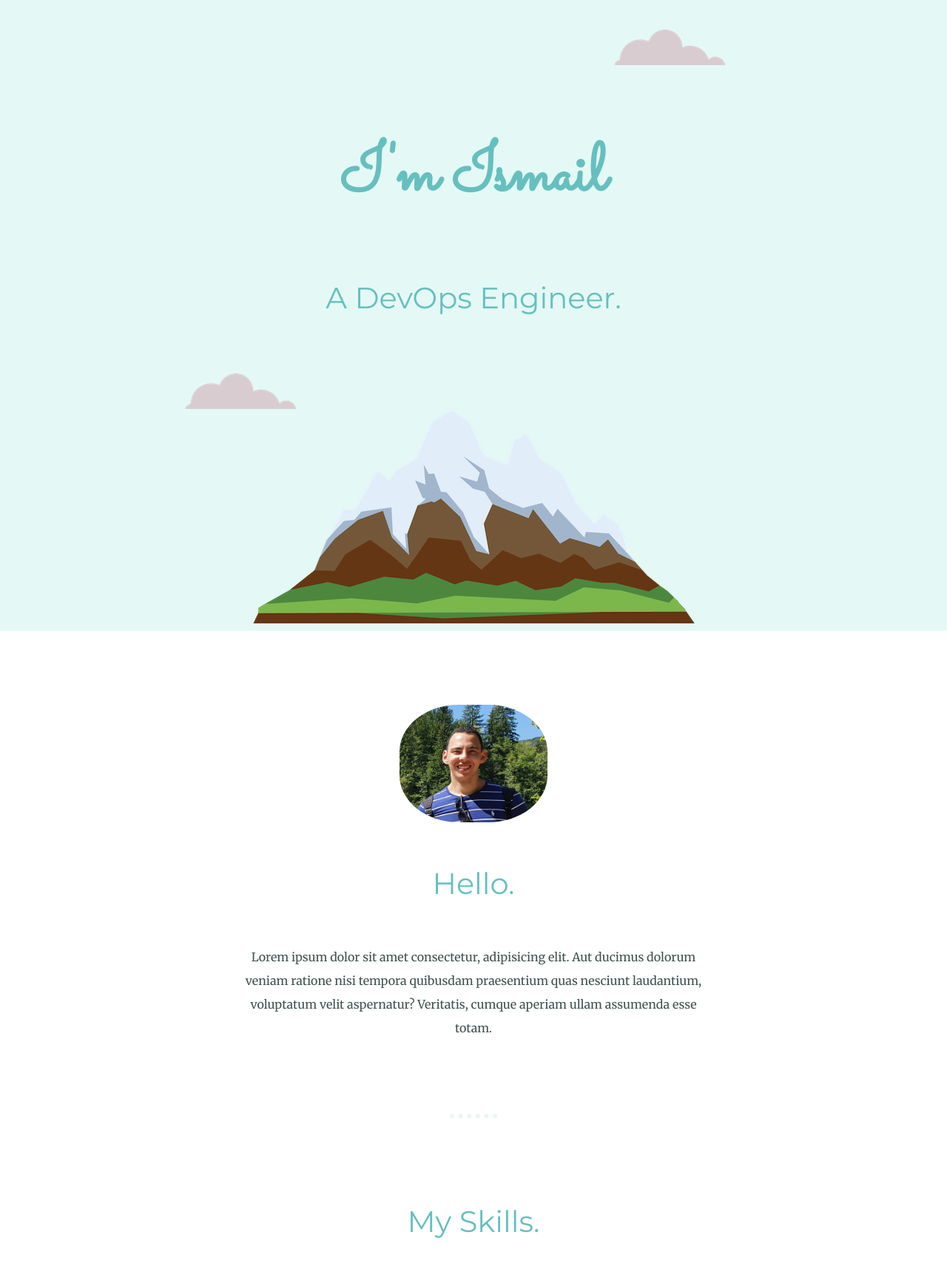
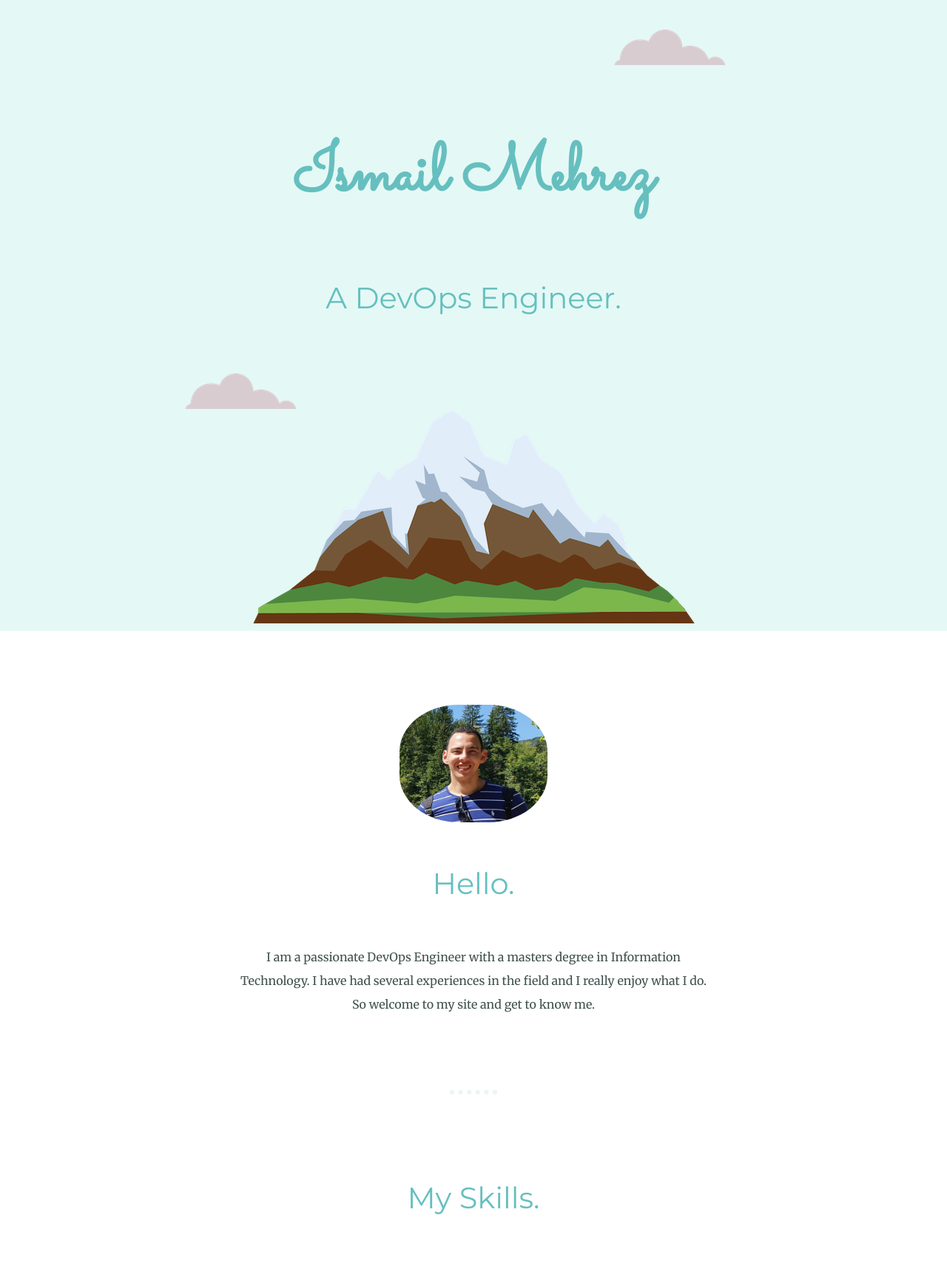
Before and after one commit to imehrez/My-Site, a plain HTML site: page index.html in a window 1280 px wide. Shown: the top 1712 px of the page at 74% size. Drawn offline with Linux system fonts and the light colour scheme.

Commit message:
Update Intro

```diff
--- a/index.html
+++ b/index.html
@@ -14,7 +14,7 @@
 <body>
     <div class="top-container">
         <img class="top-cloud" src="images/cloud.png" alt="cloud image">
-        <h1>I'm Ismail</h1>
+        <h1>Ismail Mehrez</h1>
         <h2>A DevOps Engineer.</h2>
         <img class="bottom-cloud" src="images/cloud.png" alt="cloud image">
         <img src="images/mountain.png" alt="mountain img">
@@ -24,7 +24,7 @@
         <div class="profile">
           <img class="profile-img" src="images/ismail2.jpg" alt="">
           <h2>Hello.</h2>
-          <p class="intro">Lorem ipsum dolor sit amet consectetur, adipisicing elit. Aut ducimus dolorum veniam ratione nisi tempora quibusdam praesentium quas nesciunt laudantium, voluptatum velit aspernatur? Veritatis, cumque aperiam ullam assumenda esse totam.</p>
+          <p class="intro">I am a passionate DevOps Engineer with a masters degree in Information Technology. I have had several experiences in the field and I really enjoy what I do. So welcome to my site and get to know me.</p>
         </div>
         <hr>
         <div class="skills">
```
